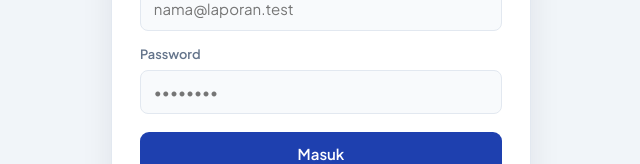
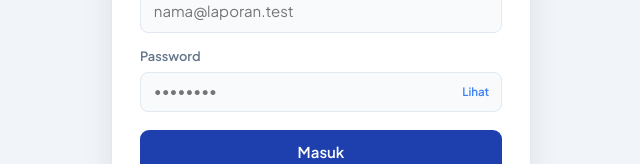
Before and after one commit to DaffaaAprilino/laporan-lapangan, a React (Vite) app in the folder frontend/: page / in a window 1280 px wide. Shown: the part 254-418 px from the top of the page, without its empty margins (319-959 px from the left). Built offline with nearby package versions, Linux system fonts and the light colour scheme; no server answers.

Commit message:
feat(frontend): tombol lihat/sembunyikan password di halaman login
Input password bisa dibuka sementara lewat tombol di dalam field, sehingga
pengguna bisa memastikan password demo yang terisi otomatis sebelum masuk.
Tombol memakai aria-pressed dan aria-label yang berubah sesuai keadaan.

```diff
--- a/frontend/src/App.css
+++ b/frontend/src/App.css
@@ -148,6 +148,39 @@ body {
   flex-direction: column;
   gap: 0.9rem;
 }
+
+/* Input dengan tombol lihat/sembunyikan password */
+.input-wrap {
+  position: relative;
+  display: block;
+  font-size: inherit;
+  font-weight: 400;
+  color: inherit;
+}
+
+.input-wrap input {
+  width: 100%;
+  padding-right: 5.6rem;
+}
+
+.reveal {
+  position: absolute;
+  top: 50%;
+  right: 0.4rem;
+  transform: translateY(-50%);
+  border: none;
+  border-radius: 6px;
+  background: none;
+  padding: 0.2rem 0.4rem;
+  font: inherit;
+  font-size: 0.72rem;
+  font-weight: 600;
+  color: var(--secondary);
+  cursor: pointer;
+  transition: background 0.15s ease;
+}
+
+.reveal:hover { background: #eff6ff; }
 
 .btn-primary {
   width: 100%;
--- a/frontend/src/Login.tsx
+++ b/frontend/src/Login.tsx
@@ -16,6 +16,7 @@ function Login({ onSuccess }: { onSuccess: (user: User) => void }) {
   const [password, setPassword] = useState("");
   const [error, setError] = useState("");
   const [busy, setBusy] = useState(false);
+  const [showPassword, setShowPassword] = useState(false);
 
   const handleSubmit = async (e: React.FormEvent) => {
     e.preventDefault();
@@ -80,14 +81,26 @@ function Login({ onSuccess }: { onSuccess: (user: User) => void }) {
 
           <label className="field">
             <span>Password</span>
+            <span className="input-wrap">
               <input
-              type="password"
+                type={showPassword ? "text" : "password"}
                 autoComplete="current-password"
                 placeholder="••••••••"
                 value={password}
                 onChange={(e) => setPassword(e.target.value)}
                 required
               />
+              <button
+                type="button"
+                className="reveal"
+                aria-pressed={showPassword}
+                aria-label={showPassword ? "Sembunyikan password" : "Tampilkan password"}
+                title={showPassword ? "Sembunyikan password" : "Tampilkan password"}
+                onClick={() => setShowPassword((v) => !v)}
+              >
+                {showPassword ? "Sembunyikan" : "Lihat"}
+              </button>
+            </span>
           </label>
 
           {error && (
```
Lines whose indentation alone changed are shown as unchanged.
